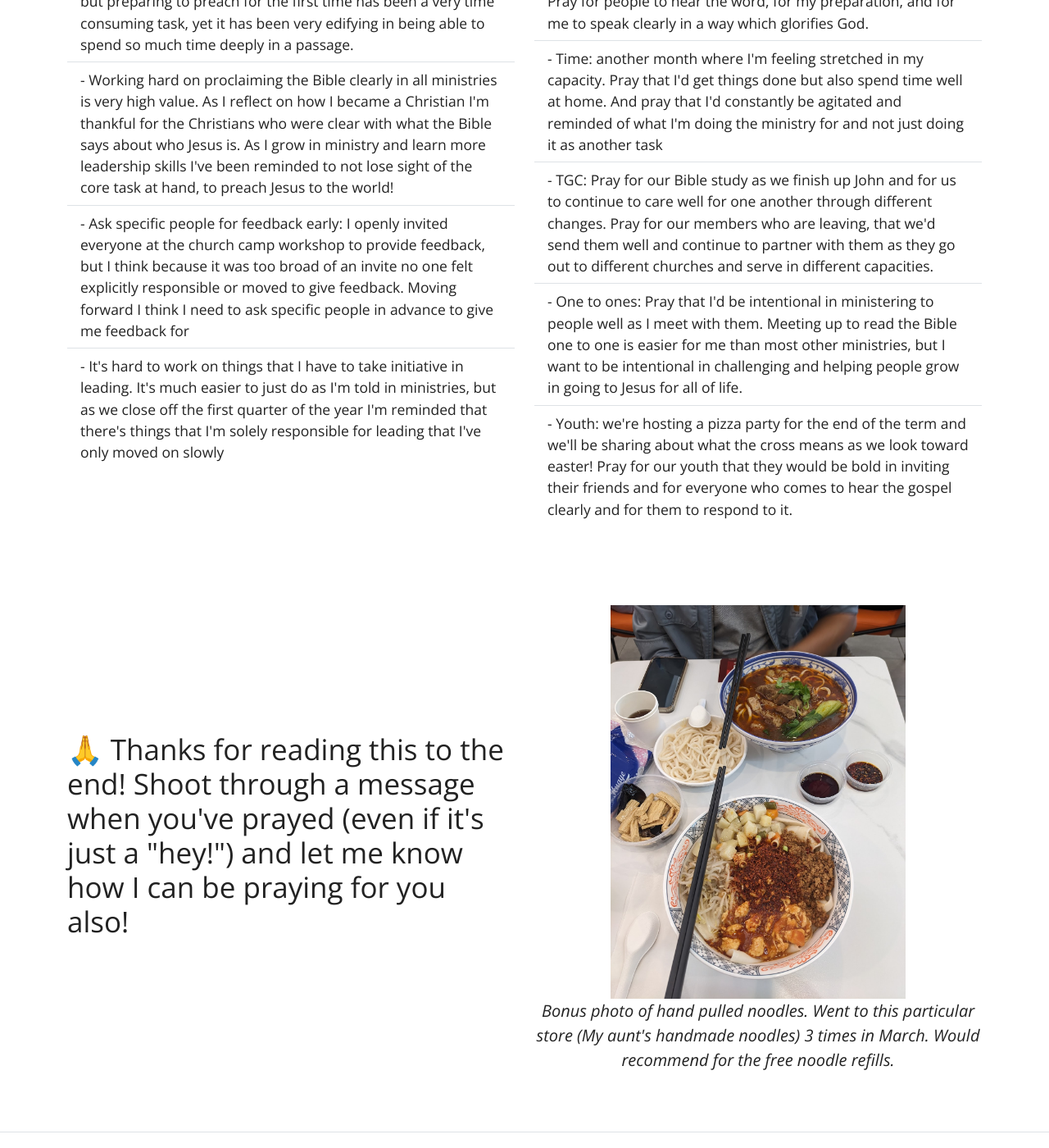
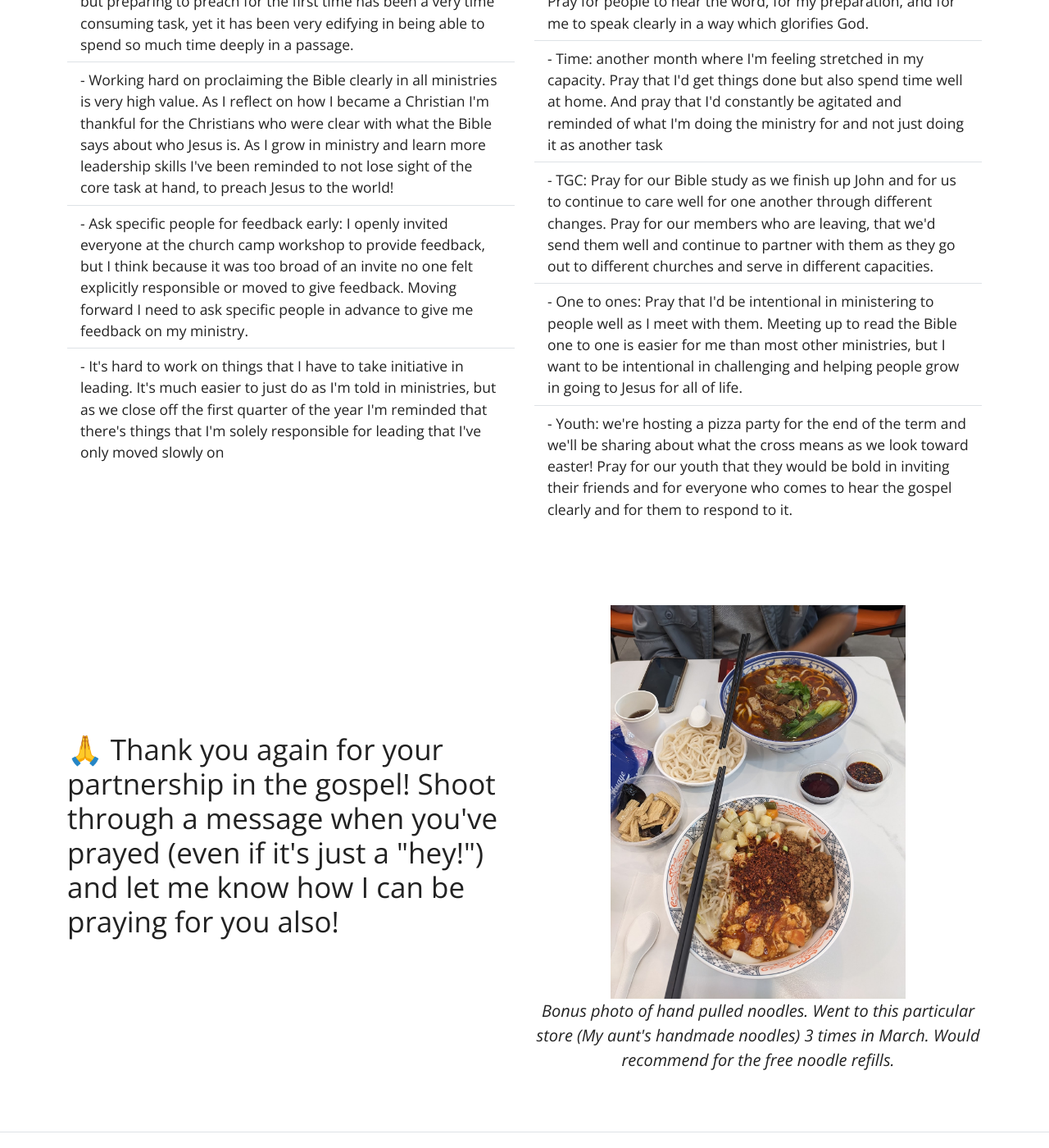
Before and after one commit to JayJune/jayjune.github.io, a Jekyll site: the page built from _posts/2025-03-31-meditations-from-march.markdown, in a window 1280 px wide and 1400 px high, scrolled down 2689 px. Shown: the whole window at 82% size. Built offline with Jekyll 4.4.1, drawn with Linux system fonts in a browser that asks for light colours.

Commit message:
march update text

```diff
--- a/_posts/2025-03-31-meditations-from-march.markdown
+++ b/_posts/2025-03-31-meditations-from-march.markdown
@@ -67,8 +67,8 @@ categories: update
         <ul class="list-group list-group-flush">
             <li class="list-group-item">- Preaching requires a lot of time and care! I knew this already but preparing to preach for the first time has been a very time consuming task, yet it has been very edifying in being able to spend so much time deeply in a passage.</li>
             <li class="list-group-item">- Working hard on proclaiming the Bible clearly in all ministries is very high value. As I reflect on how I became a Christian I'm thankful for the Christians who were clear with what the Bible says about who Jesus is. As I grow in ministry and learn more leadership skills I've been reminded to not lose sight of the core task at hand, to preach Jesus to the world!</li>
-            <li class="list-group-item">- Ask specific people for feedback early: I openly invited everyone at the church camp workshop to provide feedback, but I think because it was too broad of an invite no one felt explicitly responsible or moved to give feedback. Moving forward I think I need to ask specific people in advance to give me feedback for </li>
-            <li class="list-group-item">- It's hard to work on things that I have to take initiative in leading. It's much easier to just do as I'm told in ministries, but as we close off the first quarter of the year I'm reminded that there's things that I'm solely responsible for leading that I've only moved on slowly</li>
+            <li class="list-group-item">- Ask specific people for feedback early: I openly invited everyone at the church camp workshop to provide feedback, but I think because it was too broad of an invite no one felt explicitly responsible or moved to give feedback. Moving forward I need to ask specific people in advance to give me feedback on my ministry.</li>
+            <li class="list-group-item">- It's hard to work on things that I have to take initiative in leading. It's much easier to just do as I'm told in ministries, but as we close off the first quarter of the year I'm reminded that there's things that I'm solely responsible for leading that I've only moved slowly on</li>
         </ul>
     </div>
     <div class="col-lg-6 my-4">
@@ -90,7 +90,7 @@ categories: update
 
 <div class="row flex-lg-row align-items-center">
     <div class="col-lg-6 my-4">
-        <h3>🙏 Thanks for reading this to the end! Shoot through a message when you've prayed (even if it's just a "hey!") and let me know how I can be praying for you also! </h3>
+        <h3>🙏 Thank you again for your partnership in the gospel! Shoot through a message when you've prayed (even if it's just a "hey!") and let me know how I can be praying for you also! </h3>
     </div>
     <div class="col-lg-6 my-4 d-flex flex-column align-items-center">
         <img class="blog-inline-image" src="/assets/images/2503MAR/noodle.jpg">
```
